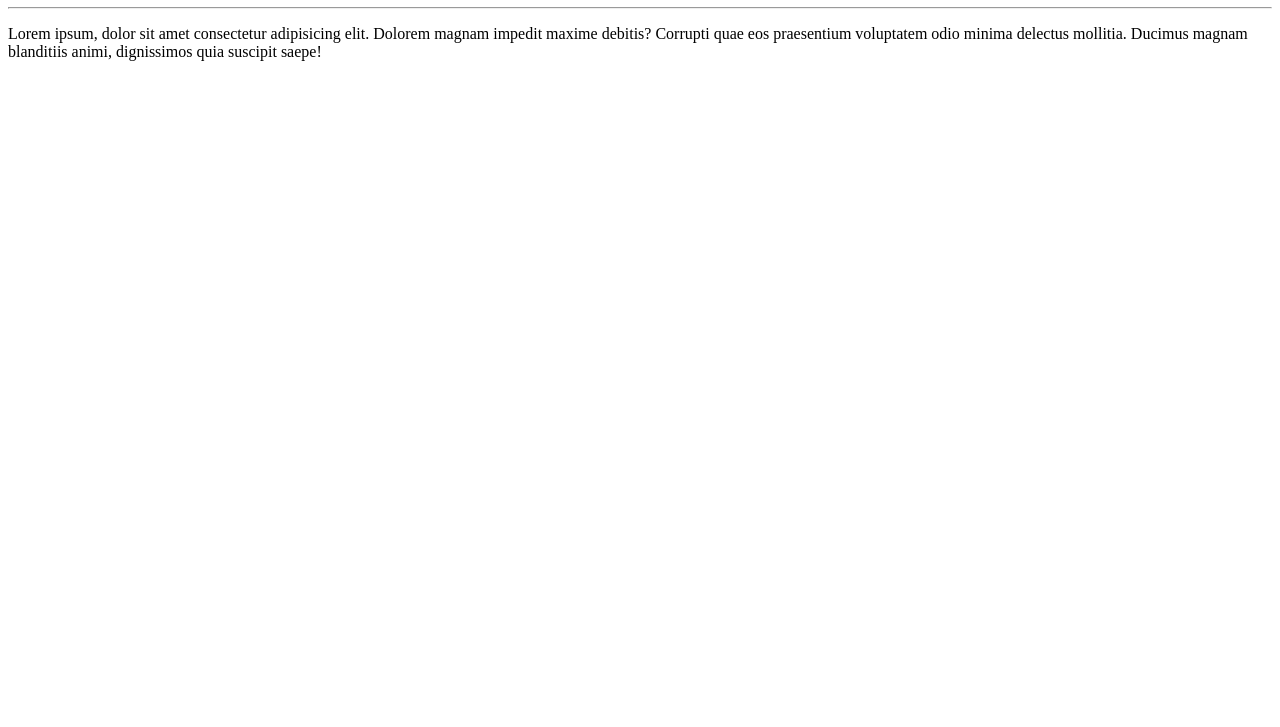
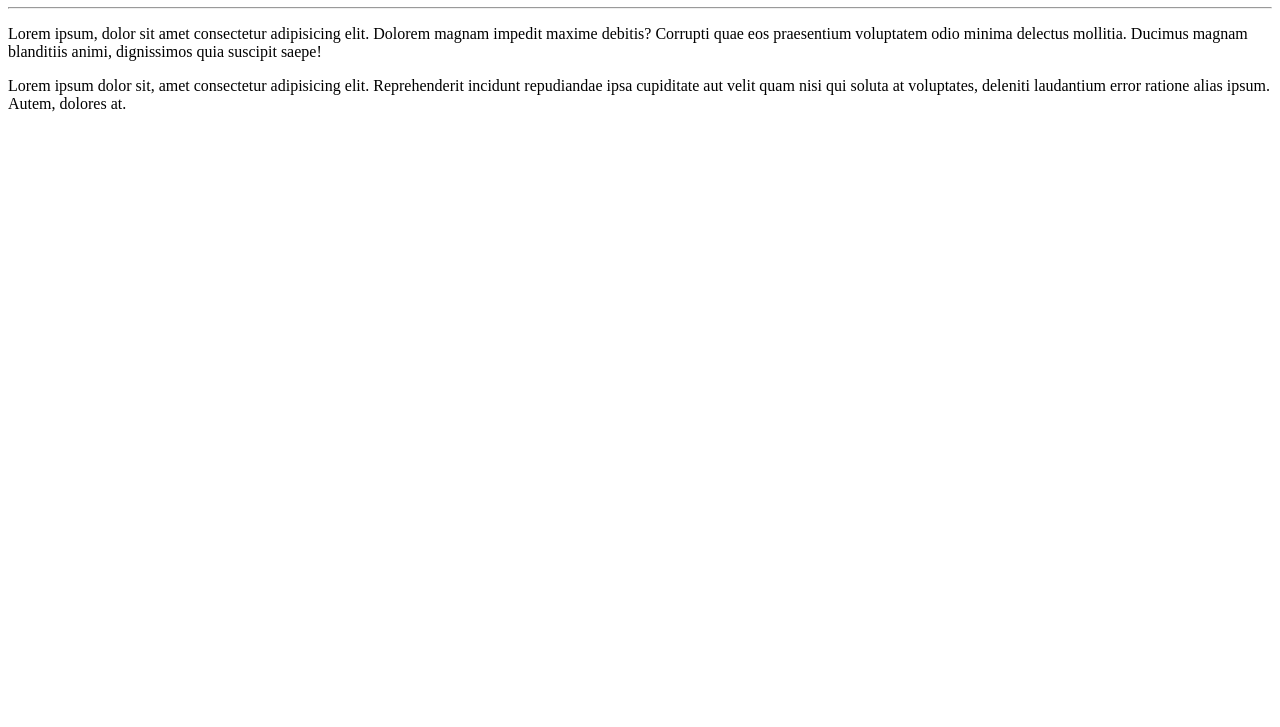
Before and after one commit to DaFerrestos/Ola-Mundo, a plain HTML site: page site-exemplo/index.html in a window 1280 px wide. Shown: the part 73-800 px from the top of the page. Drawn offline with Linux system fonts and the light colour scheme.

Commit message:
adicionei um parágrafo

```diff
--- a/site-exemplo/index.html
+++ b/site-exemplo/index.html
@@ -9,5 +9,6 @@
     <h1>Olá, Mundo!</h1>
     <hr>
     <p>Lorem ipsum, dolor sit amet consectetur adipisicing elit. Dolorem magnam impedit maxime debitis? Corrupti quae eos praesentium voluptatem odio minima delectus mollitia. Ducimus magnam blanditiis animi, dignissimos quia suscipit saepe!</p>
+    <p>Lorem ipsum dolor sit, amet consectetur adipisicing elit. Reprehenderit incidunt repudiandae ipsa cupiditate aut velit quam nisi qui soluta at voluptates, deleniti laudantium error ratione alias ipsum. Autem, dolores at.</p>
 </body>
 </html>
```
